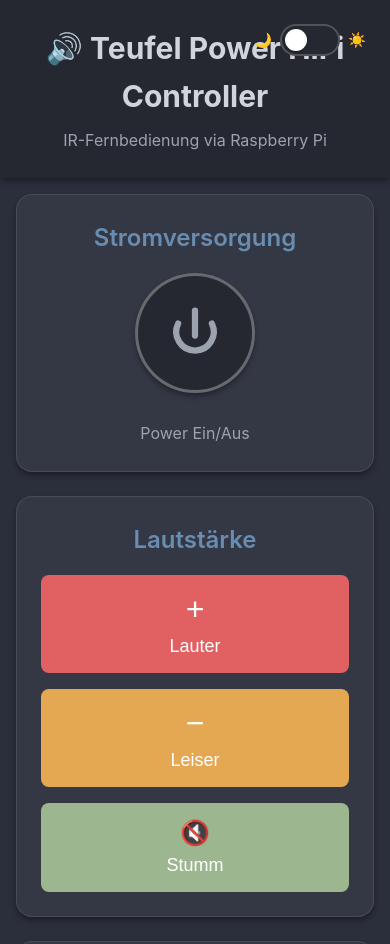
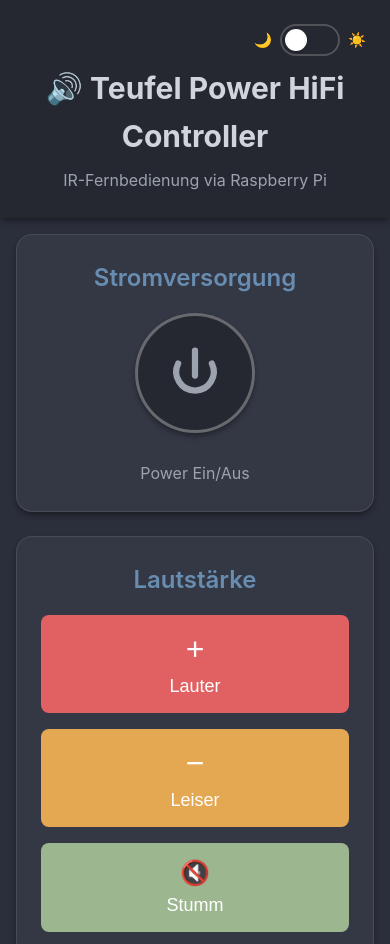
Before and after one commit to pepperonas/teufel-power-hifi-controller, a website: page public/index.html in a window 390 px wide. Shown: the top 944 px of the page. Drawn offline with Linux system fonts and the light colour scheme.

Commit message:
fix: prevent theme toggle overlap with title on mobile
Move theme toggle into its own flex row above the title instead of
absolute positioning, which overlapped the H1 when it wrapped to two
lines on narrow viewports.

```diff
--- a/public/index.html
+++ b/public/index.html
@@ -653,15 +653,12 @@
 </head>
 <body>
     <header class="header">
-        <div style="position: relative;">
-            <h1>🔊 Teufel Power HiFi Controller</h1>
-            <div style="position: absolute; top: 0; right: 0; display: flex; align-items: center; gap: var(--spacing-2);">
-                <span style="font-size: 0.9rem; color: var(--text-secondary);">🌙</span>
-                <div class="toggle-switch" id="theme-toggle">
-                </div>
-                <span style="font-size: 0.9rem; color: var(--text-secondary);">☀️</span>
-            </div>
+        <div style="display: flex; justify-content: flex-end; align-items: center; gap: var(--spacing-2); margin-bottom: var(--spacing-2);">
+            <span style="font-size: 0.9rem; color: var(--text-secondary);">🌙</span>
+            <div class="toggle-switch" id="theme-toggle"></div>
+            <span style="font-size: 0.9rem; color: var(--text-secondary);">☀️</span>
         </div>
+        <h1>🔊 Teufel Power HiFi Controller</h1>
         <p style="text-align: center; color: var(--text-secondary); margin-top: var(--spacing-2);">
             IR-Fernbedienung via Raspberry Pi
         </p>
```
